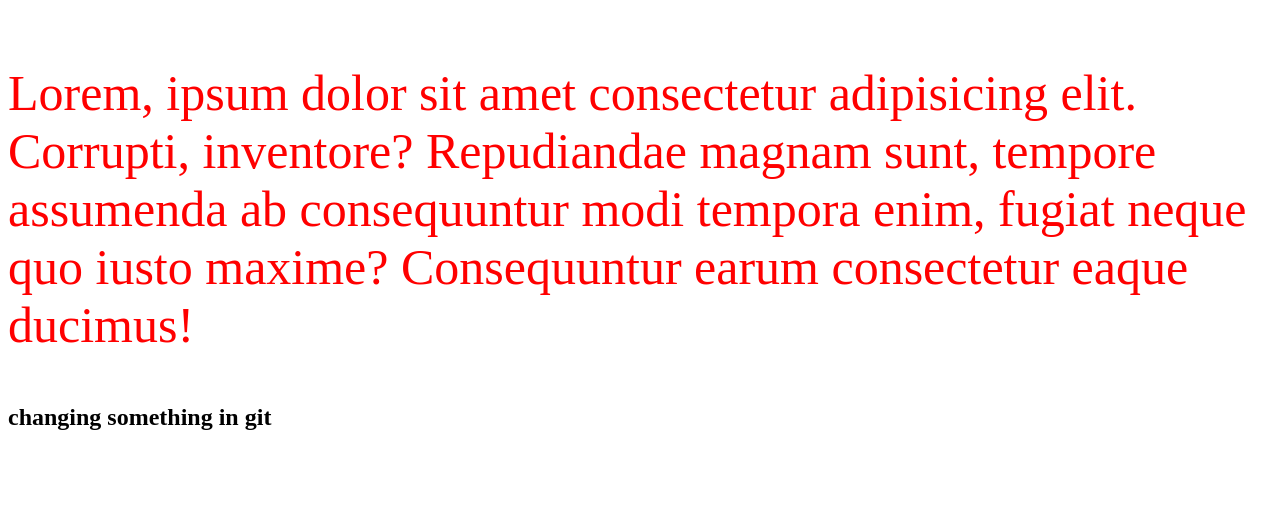
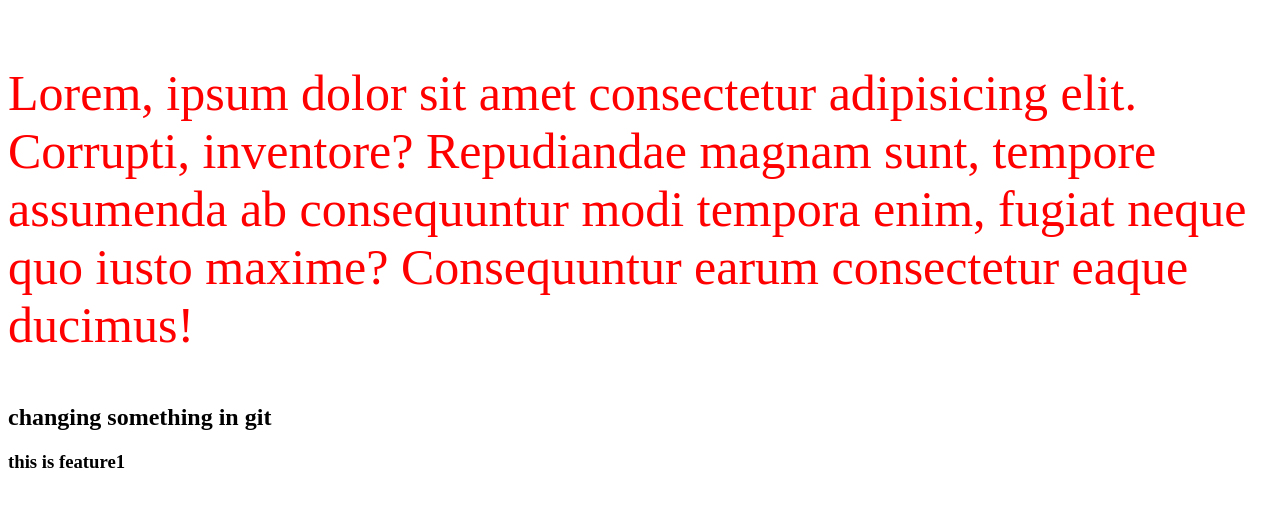
Before and after one commit to dadir-beep/GITHUB, a plain HTML site: page index.html in a window 1280 px wide. Shown: the part 185-692 px from the top of the page. Drawn offline with Linux system fonts and the light colour scheme.

Commit message:
created feature1 branch

```diff
--- a/index.html
+++ b/index.html
@@ -10,6 +10,7 @@
     <p style="font-size: 50px; color: red;">Lorem, ipsum dolor sit amet consectetur adipisicing elit. Corrupti, inventore? Repudiandae magnam sunt, tempore assumenda ab consequuntur modi tempora enim, fugiat neque quo iusto maxime? Consequuntur earum consectetur eaque ducimus!</p>
 
     <h2>changing something in git</h2>
+    <h3>this is feature1</h3>
 
 
 
```
